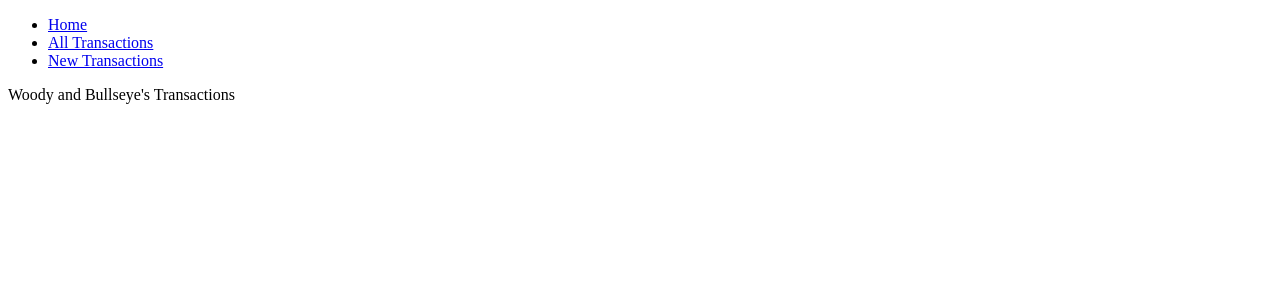
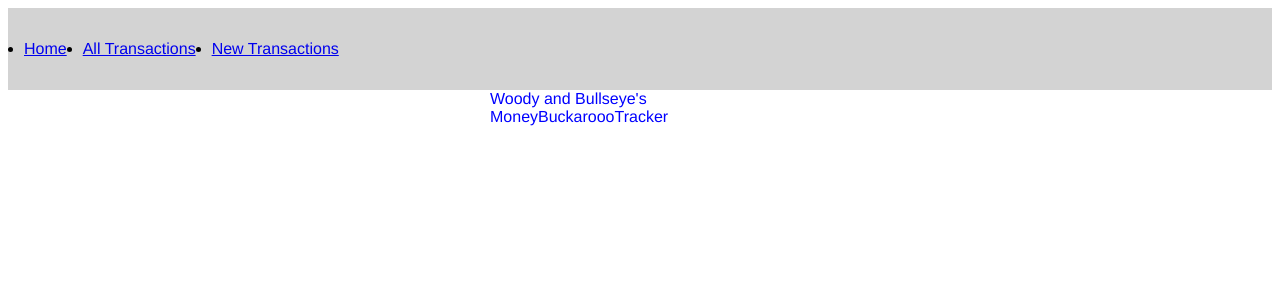
Before and after one commit to Ianmacdonald1989/python_project_merchant, a Flask app: page / in a window 1280 px wide. Shown: the top 300 px of the page. Run offline with Flask 3, Linux system fonts and the light colour scheme.

Commit message:
all functions working

```diff
--- a/models/spending.py
+++ b/models/spending.py
@@ -1,7 +1,7 @@
 class Spending:
 
-    def __init__(self, amount, tag, merchant, id = None):
-        self.amount = amount
+    def __init__(self, amount_spent, tag, merchant, id = None):
+        self.amount_spent = amount_spent
         self.tag = tag
         self.merchant = merchant
         self.id = id
--- a/static/style.css
+++ b/static/style.css
@@ -0,0 +1,38 @@
+body{
+    font-family: "Helvetica", arial, sans-serif; font-size: 16px;
+
+}
+
+body > header{
+    padding: 1rem;
+    background: lightgray;
+    display: flex;
+    justify-content: space-between;
+}
+
+header > nav > ul{
+    padding: 0;
+    display: flex;
+    gap: 1rem;
+    align-items: center;
+}
+
+title{
+    display: flex;
+    color:blue;
+    text-size-adjust: 100px;
+    justify-content: space-between;
+
+
+
+}
+
+.container{
+    display: flex;
+    flex-wrap: wrap;
+    width: 300px;
+    margin: 0 auto;
+    justify-content: space-between;
+
+
+}
--- a/templates/index.html
+++ b/templates/index.html
@@ -1,6 +1,8 @@
 {% extends "base.html" %}
 {% block content %}
 
-Woody and Bullseye's Transactions
+<title>
+Woody and Bullseye's MoneyBuckaroooTracker
+</title>
 
 {% endblock %}
--- a/templates/spendings/edit.html
+++ b/templates/spendings/edit.html
@@ -2,9 +2,10 @@
 {% block content %}
 
 <form action="/spendings/{{spending.id}}" method="post">
+
 <div>
     <label for="amount">Amount:</label>
-    <input type="number" id="number"  value="0" placeholder="Amount" {{spending.amount}} required autofocus>
+    <input type="number" id="number"  value="{{spending.amount_spent}}" name="Amount" placeholder="Amount"  required autofocus>
 </div>
 
 <div>
@@ -14,7 +15,7 @@
 
 <div>
     <Label for="merchant">Merchant:</Label>
-    <input type="text" id="merchant" name="merchant" value="{{spending.merchant}}" required>
+    <input type="text" id="merchant" name="merchant" value="{{spending.merchant.name}}" required>
 </div>
 
 <div>
--- a/templates/spendings/show.html
+++ b/templates/spendings/show.html
@@ -2,12 +2,16 @@
 {% block content %}
 
 <div>
+    <section>
     All Transactions
+
     <p>{{spending.amount_spent}}</p>
     <hr>
     <p>{{spending.tag}}</p>
     <p>{{spending.merchant}}</p>
     <p><a href="/spendings/{{spending.id}}/edit">Edit</p>
+
+    </section>
 </div>
 
 {% endblock %}
```
Also changed, not shown: controllers/merchants_controller.py (+16 -11 lines), repositories/spending_repository.py (+12 -2 lines), templates/spendings/index.html (+6 -1 lines), app.py (line endings or trailing spaces).
